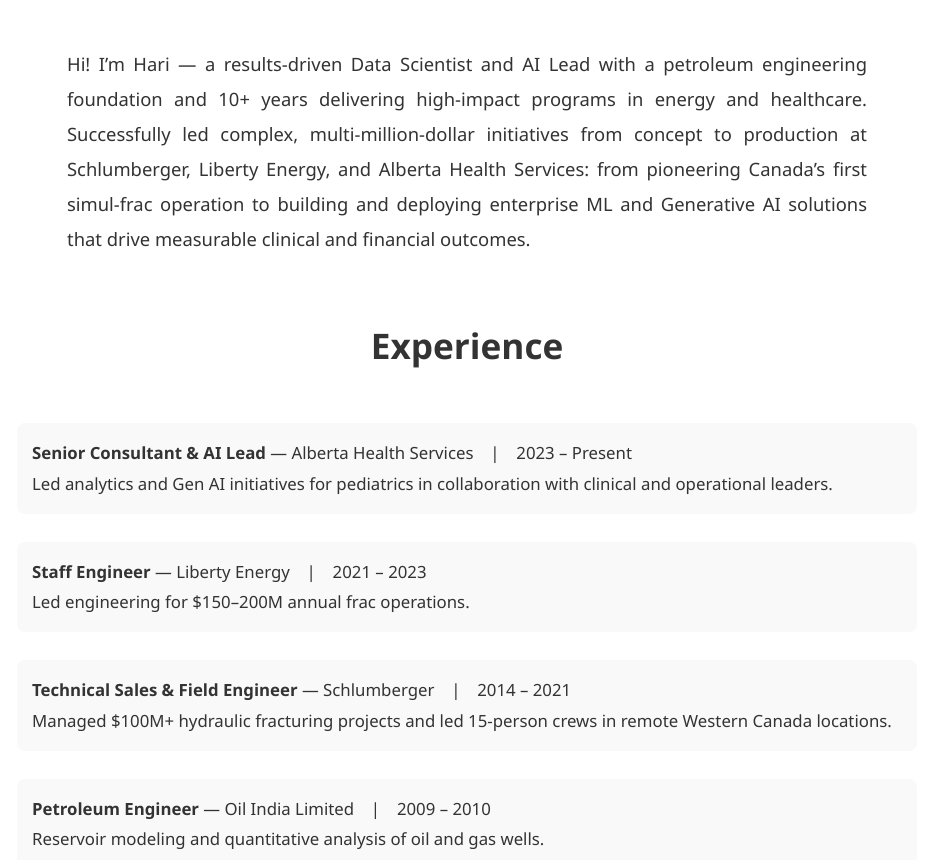
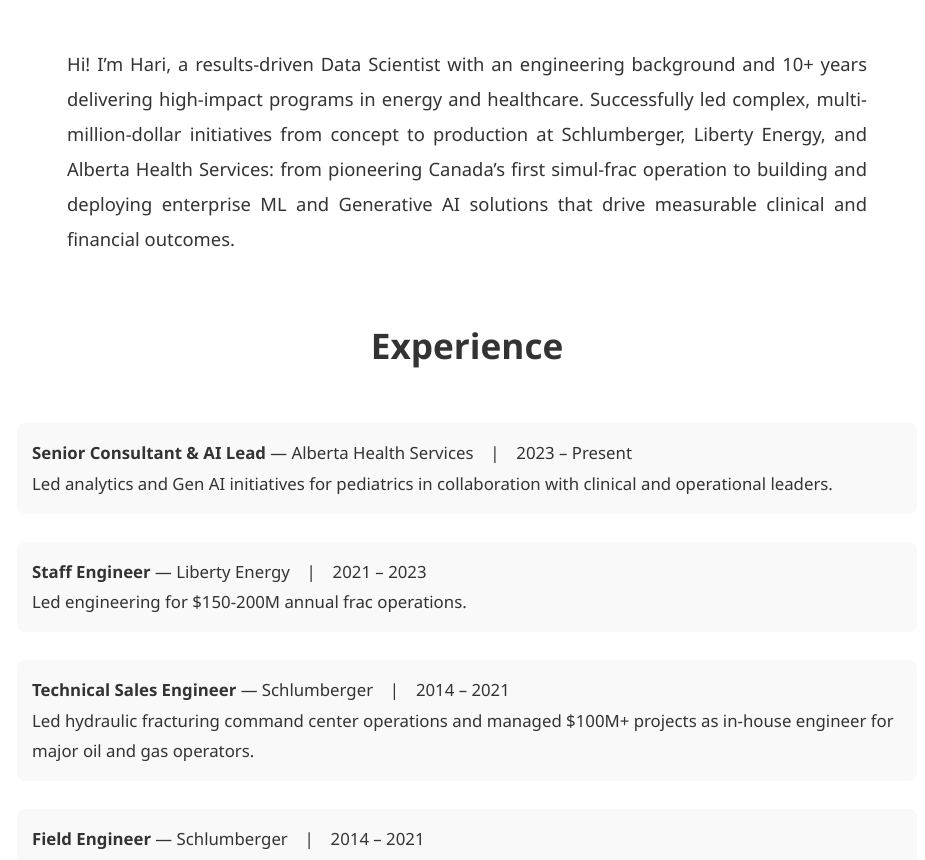
Before and after one commit to hsaripalli/hsaripalli.github.io, a plain HTML site: page index.html in a window 1280 px wide. Shown: the part 563-1423 px from the top of the page, without its empty margins (173-1098 px from the left). Drawn offline with Linux system fonts and the light colour scheme.

Commit message:
Refine personal introduction and job descriptions

```diff
--- a/index.html
+++ b/index.html
@@ -182,7 +182,7 @@
             <!-- ←←← THIS PARAGRAPH IS NOW PERFECTLY JUSTIFIED ←←← -->
             <div class="about-intro">
                 <p>
-                    Hi! I’m Hari — a results-driven Data Scientist and AI Lead with a petroleum engineering foundation and 10+ years delivering high-impact programs in energy and healthcare.
+                    Hi! I’m Hari, a results-driven Data Scientist with an engineering background and 10+ years delivering high-impact programs in energy and healthcare.
                     Successfully led complex, multi-million-dollar initiatives from concept to production at Schlumberger, Liberty Energy, and Alberta Health Services: from pioneering Canada’s first simul-frac operation
                     to building and deploying enterprise ML and Generative AI solutions that drive measurable clinical and financial outcomes.</p>
 
@@ -193,11 +193,13 @@
                 <p><strong>Senior Consultant & AI Lead</strong> — Alberta Health Services | 2023 – Present<br>
                    Led analytics and Gen AI initiatives for pediatrics in collaboration with clinical and operational leaders.</p>
                 <p><strong>Staff Engineer</strong> — Liberty Energy | 2021 – 2023<br>
-                   Led engineering for $150–200M annual frac operations.</p>
-                <p><strong>Technical Sales & Field Engineer</strong> — Schlumberger | 2014 – 2021<br>
-                   Managed $100M+ hydraulic fracturing projects and led 15-person crews in remote Western Canada locations.</p>
+                   Led engineering for $150-200M annual frac operations.</p>
+                <p><strong>Technical Sales Engineer</strong> — Schlumberger | 2014 – 2021<br>
+                   Led hydraulic fracturing command center operations and managed $100M+ projects as in-house engineer for major oil and gas operators. </p>
+                <p><strong>Field Engineer</strong> — Schlumberger | 2014 – 2021<br>
+                   Led a 15-person crew in remote locations and extreme weather and delivered oilfield (frac) services, generating revenue of ~150M.</p>
                 <p><strong>Petroleum Engineer</strong> — Oil India Limited | 2009 – 2010<br>
-                   Reservoir modeling and quantitative analysis of oil and gas wells.</p>
+                   Reservoir modeling and quantitative analysis of oil and gas wells</p>
             </div>
         </div>
     </section>
```
